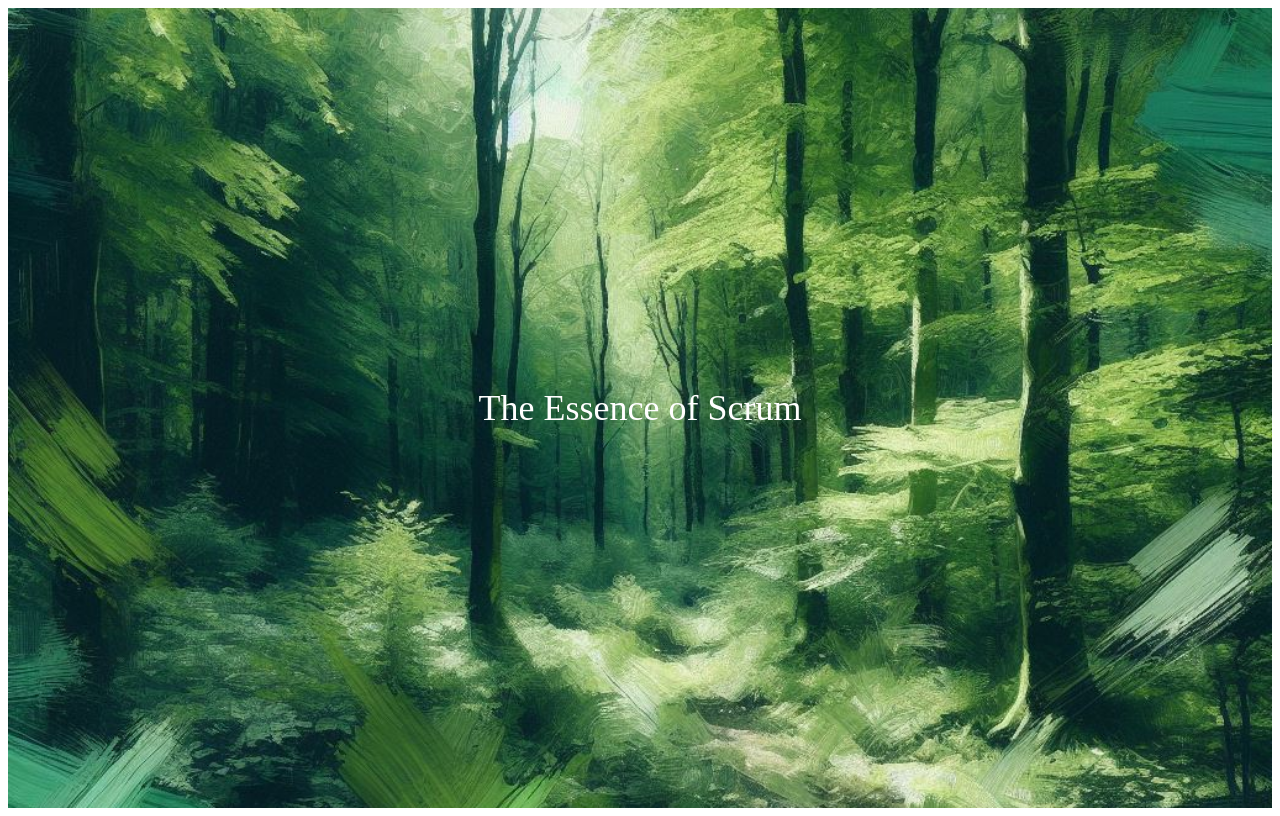
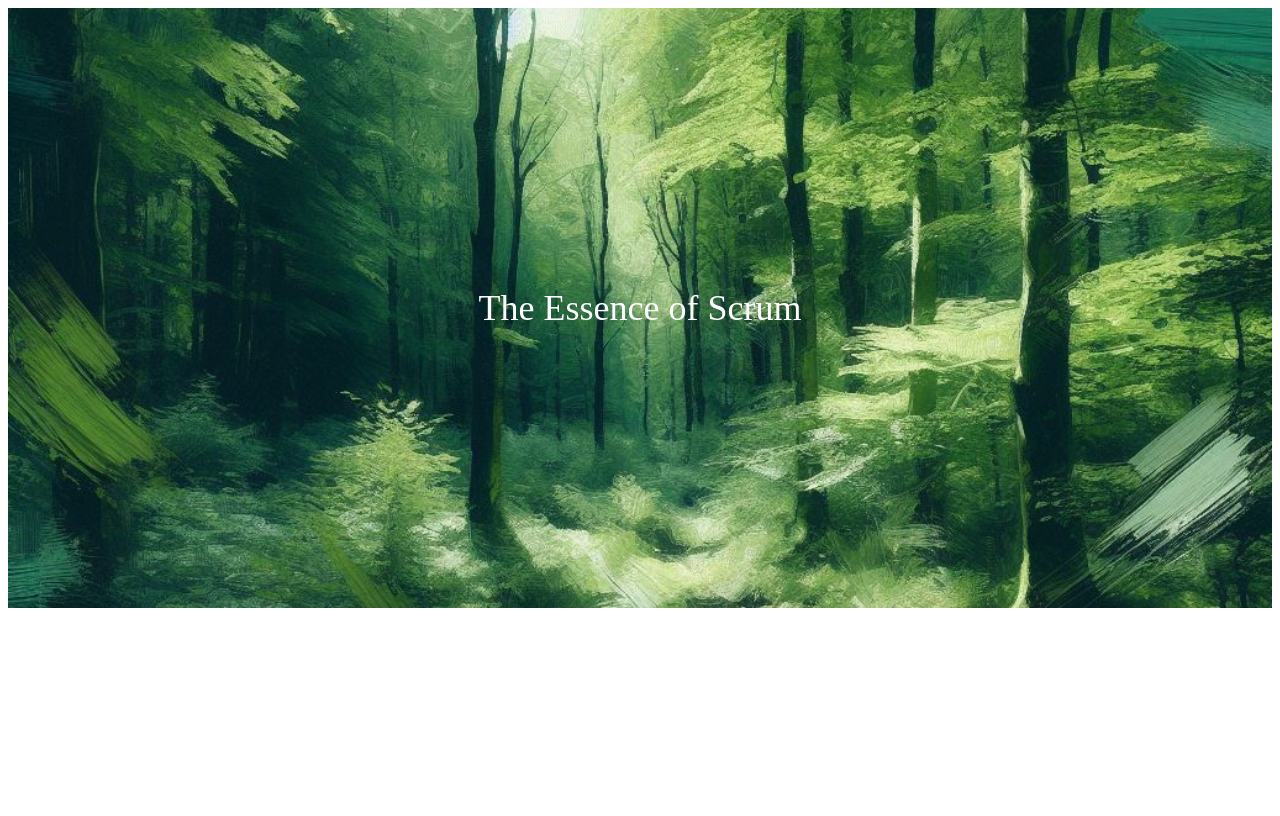
Before and after one commit to Wilma-Norman/Scrum-Project-assignment, a React (Vite) app: page /essence in a window 1280 px wide. Built offline with nearby package versions, Linux system fonts and the light colour scheme.

Commit message:
made changes from cr

```diff
--- a/src/Components/Essence/HeroImage/HeroImage.module.css
+++ b/src/Components/Essence/HeroImage/HeroImage.module.css
@@ -1,7 +1,7 @@
 .hero {
     position: relative;
     width: 100%;
-    height: 100vh;
+    height: 75vh;
     overflow: hidden;
 }
 
```
